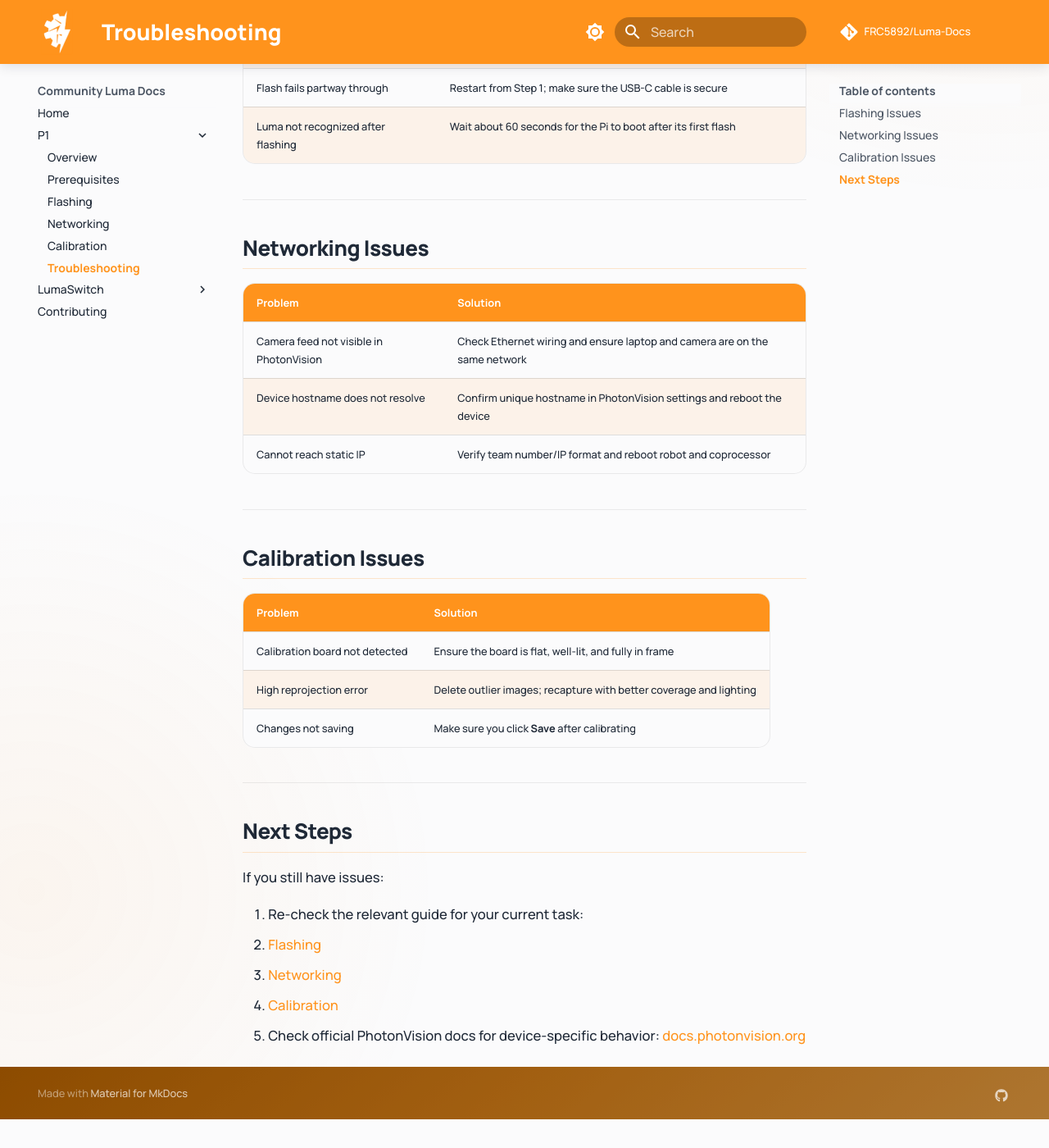
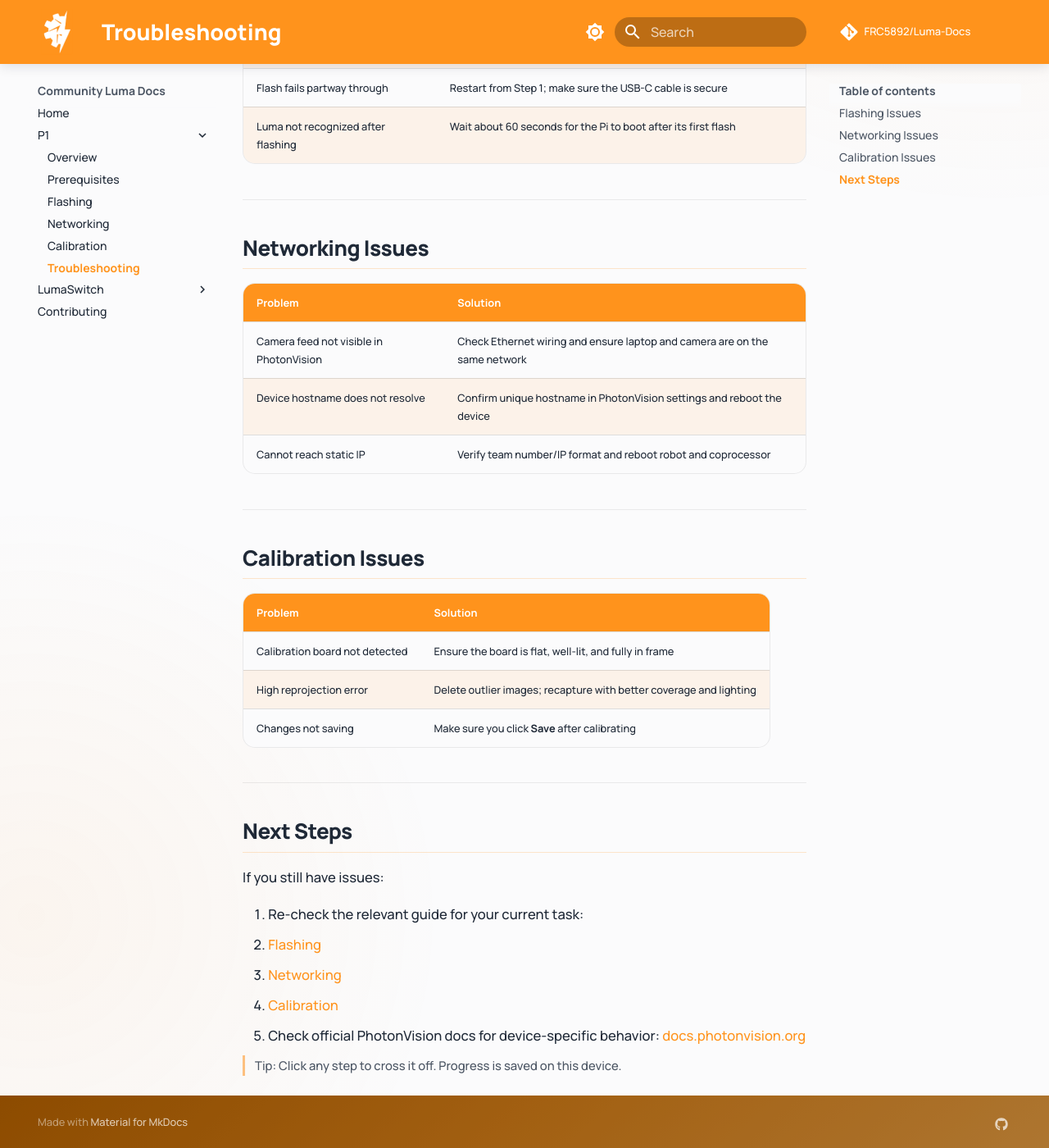
Before and after one commit to FRC5892/Luma-Docs, an MkDocs documentation site: the page built from docs/p1/troubleshooting.md, in a window 1280 px wide and 1400 px high, scrolled down 560 px. Shown: the whole window at 82% size. Built offline with MkDocs 1.6.1 and Material for MkDocs 9.7.7, drawn with Linux system fonts in a browser that asks for light colours; comment, search, counter and statistics services are not loaded; before the commit the page ends 1925 px from its top, so only the background shows below that; part of the change alters nothing that is shown.

Commit message:
Enhance persistent task list and guide step features with tracking notes and improved styles

```diff
--- a/docs/javascripts/persistent-tasklist.js
+++ b/docs/javascripts/persistent-tasklist.js
@@ -1,5 +1,8 @@
 (function () {
   "use strict";
+
+  var TASK_NOTE_TEXT = "These checkboxes are toggleable and saved on this device so you can track what you have and what you still need.";
+  var STEP_NOTE_TEXT = "Tip: Click any step to cross it off. Progress is saved on this device.";
 
   function normalizeText(text) {
     return (text || "").replace(/\s+/g, " ").trim();
@@ -12,6 +15,29 @@
     return path + "::" + indexOnPage + "::" + labelText;
   }
 
+  function getStepKey(stepItem, indexOnPage) {
+    var path = window.location.pathname || "/";
+    var labelText = normalizeText(stepItem.textContent);
+    return path + "::guide-step::" + indexOnPage + "::" + labelText;
+  }
+
+  function ensureTrackingNote(listElement, noteText, noteType) {
+    if (!listElement || !listElement.parentElement) {
+      return;
+    }
+
+    var nextSibling = listElement.nextElementSibling;
+    if (nextSibling && nextSibling.classList.contains("tracking-note") && nextSibling.dataset.noteType === noteType) {
+      return;
+    }
+
+    var note = document.createElement("p");
+    note.className = "tracking-note";
+    note.dataset.noteType = noteType;
+    note.textContent = noteText;
+    listElement.insertAdjacentElement("afterend", note);
+  }
+
   function updateVisualState(checkbox) {
     var listItem = checkbox.closest("li");
     if (!listItem) {
@@ -22,6 +48,14 @@
       listItem.classList.add("task-item-checked");
     } else {
       listItem.classList.remove("task-item-checked");
+    }
+  }
+
+  function updateStepVisualState(stepItem, isComplete) {
+    if (isComplete) {
+      stepItem.classList.add("guide-step-checked");
+    } else {
+      stepItem.classList.remove("guide-step-checked");
     }
   }
 
@@ -42,7 +76,7 @@
 
       if (saved === "1") {
         checkbox.checked = true;
-      } else if (saved === "0") {
+      } else {
         checkbox.checked = false;
       }
 
@@ -52,17 +86,64 @@
         localStorage.setItem(key, checkbox.checked ? "1" : "0");
         updateVisualState(checkbox);
       });
+
+      var taskList = checkbox.closest("ul, ol");
+      if (taskList && taskList.classList.contains("task-list")) {
+        ensureTrackingNote(taskList, TASK_NOTE_TEXT, "task");
+      }
     });
   }
 
+  function enablePersistentGuideSteps() {
+    var steps = document.querySelectorAll(".md-content .md-typeset ol > li");
+
+    steps.forEach(function (stepItem, indexOnPage) {
+      if (stepItem.closest(".task-list")) {
+        return;
+      }
+
+      if (stepItem.dataset.stepBound === "1") {
+        return;
+      }
+
+      stepItem.dataset.stepBound = "1";
+      stepItem.classList.add("guide-step-item");
+
+      var key = getStepKey(stepItem, indexOnPage);
+      var saved = localStorage.getItem(key);
+      var isComplete = saved === "1";
+      updateStepVisualState(stepItem, isComplete);
+
+      stepItem.addEventListener("click", function (event) {
+        if (event.target.closest("a, button, input, code, pre")) {
+          return;
+        }
+
+        var nowComplete = !stepItem.classList.contains("guide-step-checked");
+        localStorage.setItem(key, nowComplete ? "1" : "0");
+        updateStepVisualState(stepItem, nowComplete);
+      });
+
+      var parentList = stepItem.closest("ol");
+      if (parentList) {
+        ensureTrackingNote(parentList, STEP_NOTE_TEXT, "step");
+      }
+    });
+  }
+
+  function enableTrackingFeatures() {
+    enablePersistentTaskLists();
+    enablePersistentGuideSteps();
+  }
+
   if (typeof window.document$ !== "undefined" && window.document$.subscribe) {
-    window.document$.subscribe(enablePersistentTaskLists);
+    window.document$.subscribe(enableTrackingFeatures);
     return;
   }
 
   if (document.readyState === "loading") {
-    document.addEventListener("DOMContentLoaded", enablePersistentTaskLists);
+    document.addEventListener("DOMContentLoaded", enableTrackingFeatures);
   } else {
-    enablePersistentTaskLists();
+    enableTrackingFeatures();
   }
 })();
--- a/docs/stylesheets/extra.css
+++ b/docs/stylesheets/extra.css
@@ -226,6 +226,15 @@ kbd {
   cursor: pointer;
 }
 
+.md-typeset .tracking-note {
+  margin-top: -0.35rem;
+  margin-bottom: 1.1rem;
+  font-size: 0.74rem;
+  color: var(--md-default-fg-color--light);
+  border-left: 3px solid rgba(255, 147, 28, 0.55);
+  padding-left: 0.6rem;
+}
+
 .md-typeset .task-item-checked {
   opacity: 0.88;
 }
@@ -241,6 +250,25 @@ kbd {
 [data-md-color-scheme="slate"] .md-typeset .task-item-checked span,
 [data-md-color-scheme="slate"] .md-typeset .task-item-checked {
   text-decoration-color: rgba(255, 184, 101, 0.6);
+}
+
+.md-typeset .guide-step-item {
+  cursor: pointer;
+  transition: opacity 0.16s ease;
+}
+
+.md-typeset .guide-step-item:hover {
+  opacity: 0.92;
+}
+
+.md-typeset .guide-step-checked {
+  opacity: 0.86;
+  text-decoration: line-through;
+  text-decoration-color: rgba(255, 147, 28, 0.55);
+}
+
+[data-md-color-scheme="slate"] .md-typeset .guide-step-checked {
+  text-decoration-color: rgba(255, 184, 101, 0.68);
 }
 
 .md-nav__link--active,
```
